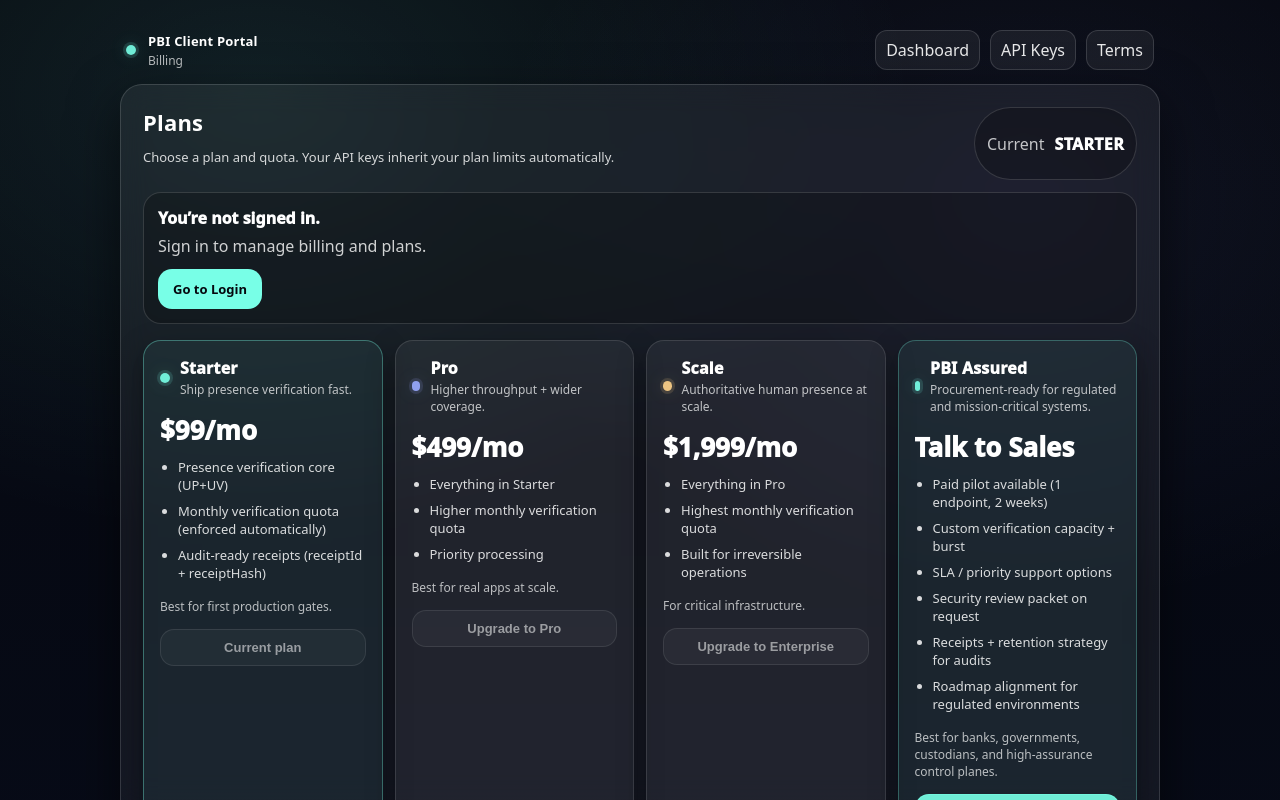
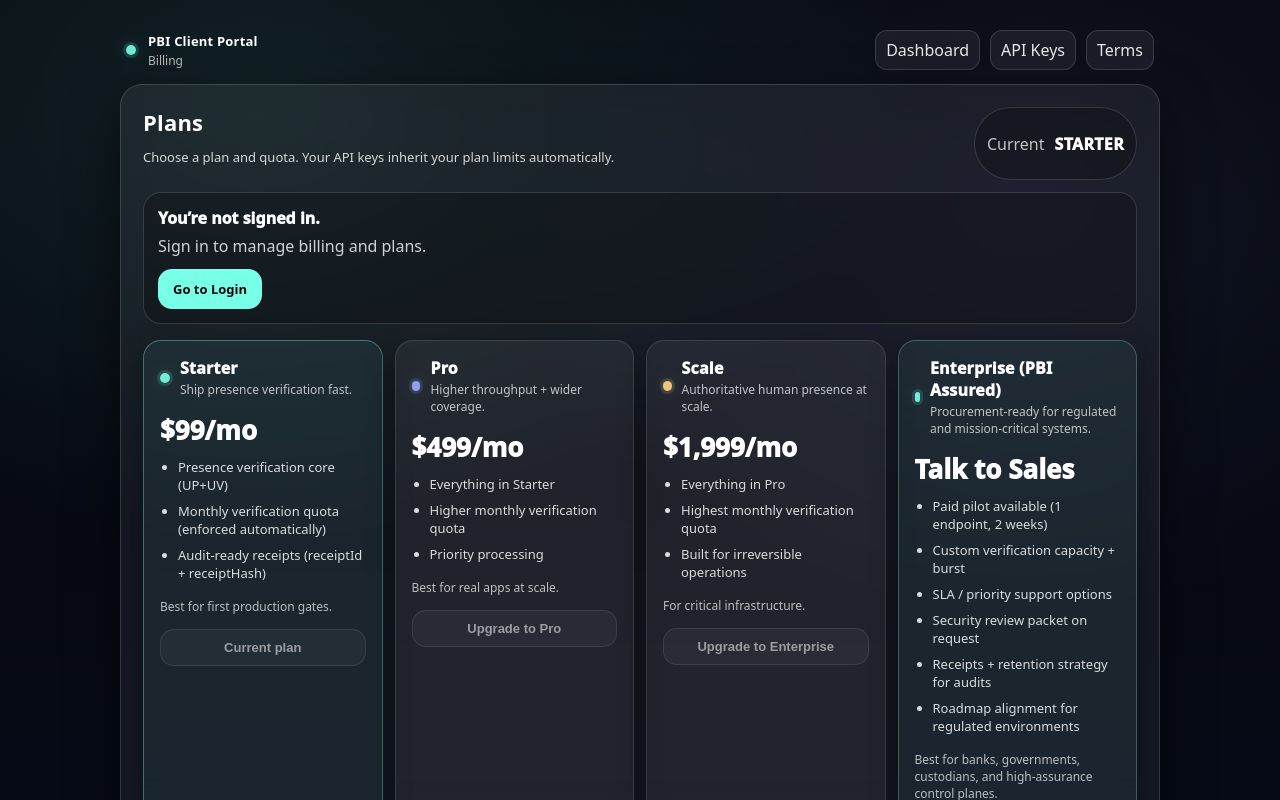
Before and after one commit to kojibai/pbi-enterprise-api, a Next.js app in the folder apps/portal/: page /billing in a window 1280 px wide. Built offline with nearby package versions, Linux system fonts and the light colour scheme; no server answers.

Commit message:
update plan names

```diff
--- a/apps/portal/src/pages/billing/index.tsx
+++ b/apps/portal/src/pages/billing/index.tsx
@@ -334,7 +334,7 @@ export default function BillingIndex() {
                   }}
                 />
                 <div style={{ minWidth: 0 }}>
-                  <div style={{ fontWeight: 950, letterSpacing: 0.2 }}>PBI Assured</div>
+                  <div style={{ fontWeight: 950, letterSpacing: 0.2 }}>Enterprise (PBI Assured)</div>
                   <div style={{ opacity: 0.72, fontSize: 12, marginTop: 2 }}>
                     Procurement-ready for regulated and mission-critical systems.
                   </div>
```
